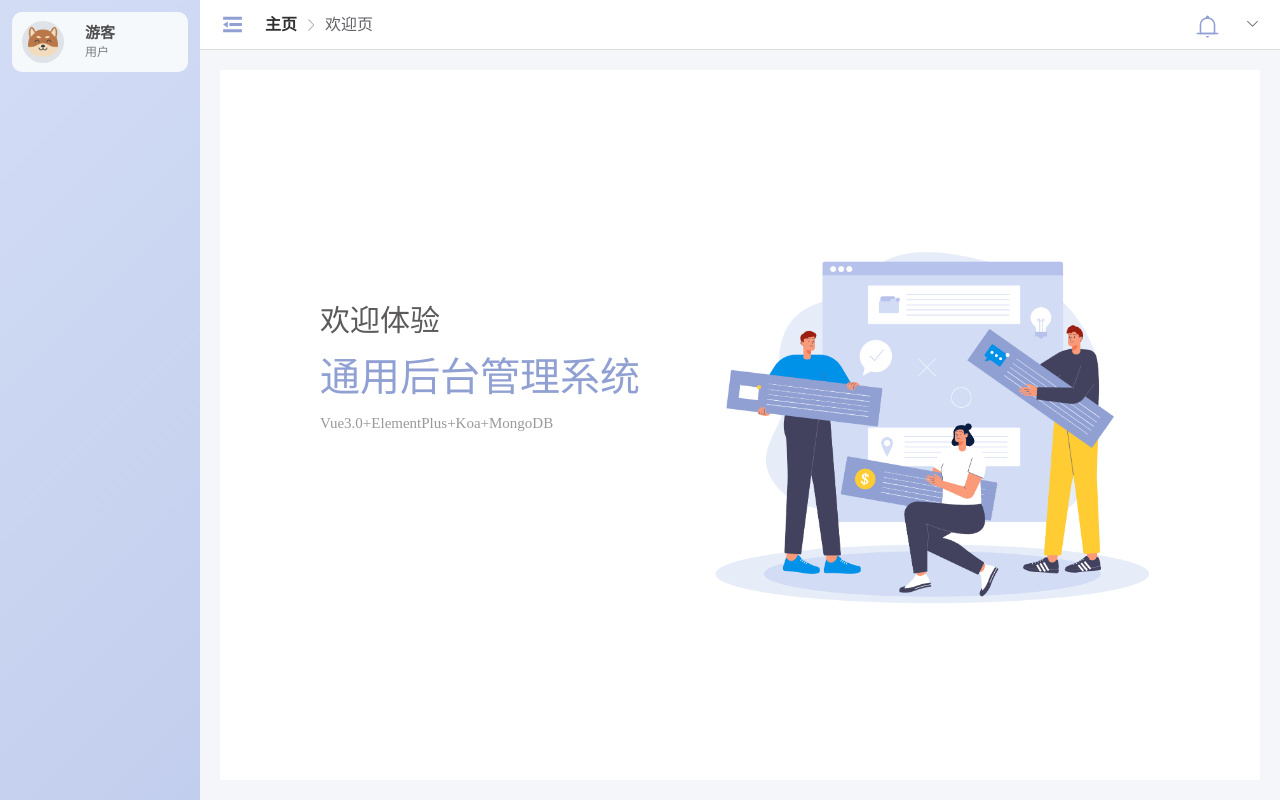
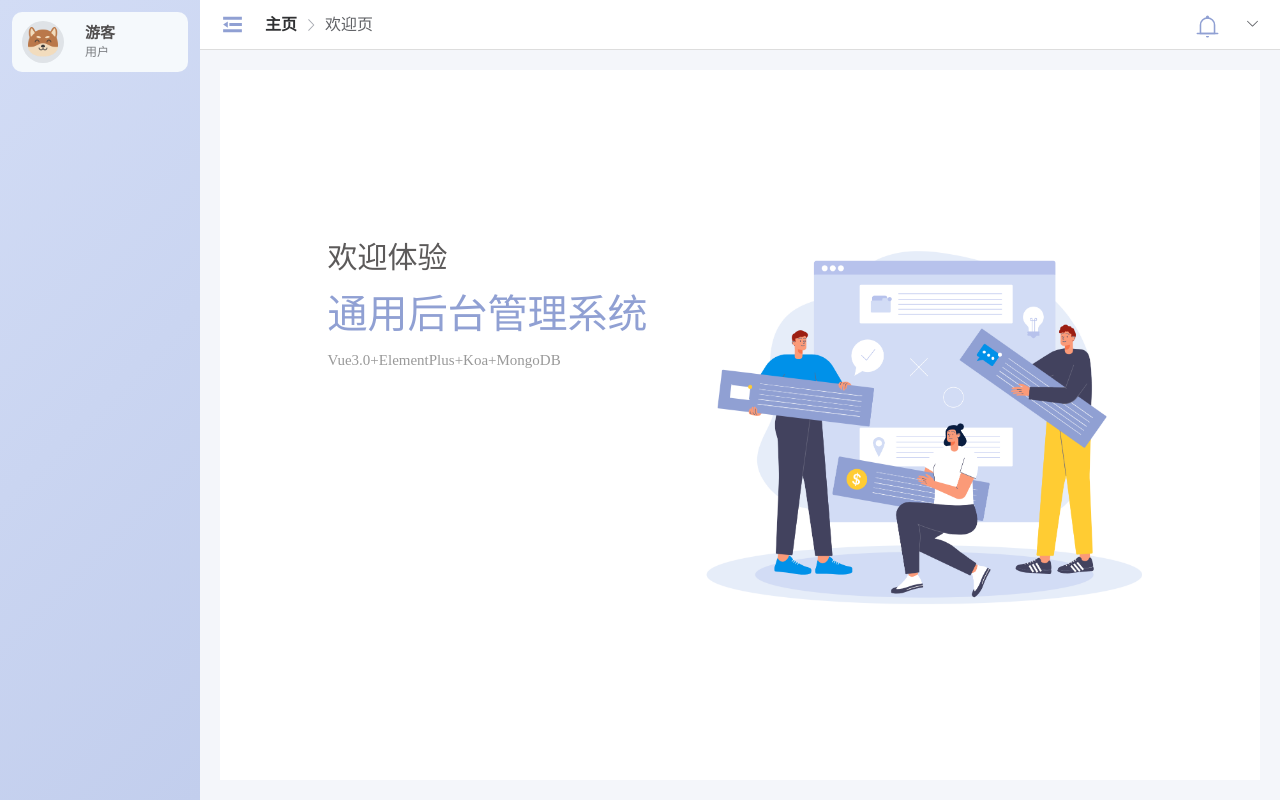
Before and after one commit to norafudev/admin-front, a Vue app: page /welcome in a window 1280 px wide. Built offline with nearby package versions, Linux system fonts and the light colour scheme; no server answers.

Commit message:
修改样式

```diff
--- a/src/components/Home.vue
+++ b/src/components/Home.vue
@@ -34,7 +34,7 @@
             <el-icon size="25" color="#90a0d3"><Fold /></el-icon>
           </div>
           <!-- 面包屑 -->
-          <breadcrumb class="breadcrumb" @backHome="resetMenu" />
+          <breadcrumb class="breadcrumb" />
         </div>
         <!-- 2.2 消息提醒，下拉菜单 -->
         <div class="user-info">
--- a/src/views/Login.vue
+++ b/src/views/Login.vue
@@ -4,13 +4,19 @@
       <el-form :model="user" :rules="rules" status-icon ref="userForm">
         <div class="title">后台管理系统</div>
         <el-form-item prop="userName">
-          <el-input type="text" :prefix-icon="User" v-model="user.userName" />
+          <el-input
+            type="text"
+            :prefix-icon="User"
+            v-model="user.userName"
+            placeholder="管理员账号：admin"
+          />
         </el-form-item>
         <el-form-item prop="userPwd">
           <el-input
             type="password"
             :prefix-icon="View"
             v-model="user.userPwd"
+            placeholder="密码：123"
           />
         </el-form-item>
         <el-form-item>
--- a/src/views/Welcome.vue
+++ b/src/views/Welcome.vue
@@ -5,7 +5,9 @@
       <div class="title">通用后台管理系统</div>
       <div class="description">Vue3.0+ElementPlus+Koa+MongoDB</div>
     </div>
-    <div class="img"></div>
+    <div class="image">
+      <img src="../assets/images/bg.png" alt="" />
+    </div>
   </div>
 </template>
 
@@ -17,11 +19,15 @@
   justify-content: space-between;
   align-items: center;
   height: 100%;
-  padding: 0 100px;
+  padding: 0 80px;
   background-color: #fff;
   .content {
-    position: relative;
-    bottom: 60px;
+    display: flex;
+    flex-direction: column;
+    padding-top: 150px;
+    margin: auto;
+    max-width: 500px;
+    min-height: 85vh;
     .sub-title {
       font-size: 30px;
       line-height: 45px;
@@ -39,10 +45,12 @@
       color: #999;
     }
   }
-  .img {
-    background: url(../assets/images/bg.png) no-repeat center/contain;
-    width: 35vw;
-    height: 65vh;
+  .image {
+    display: flex;
+    flex-direction: column;
+    margin: auto;
+    max-width: 450px;
+    // min-height: 35vh;
   }
 }
 </style>
```
